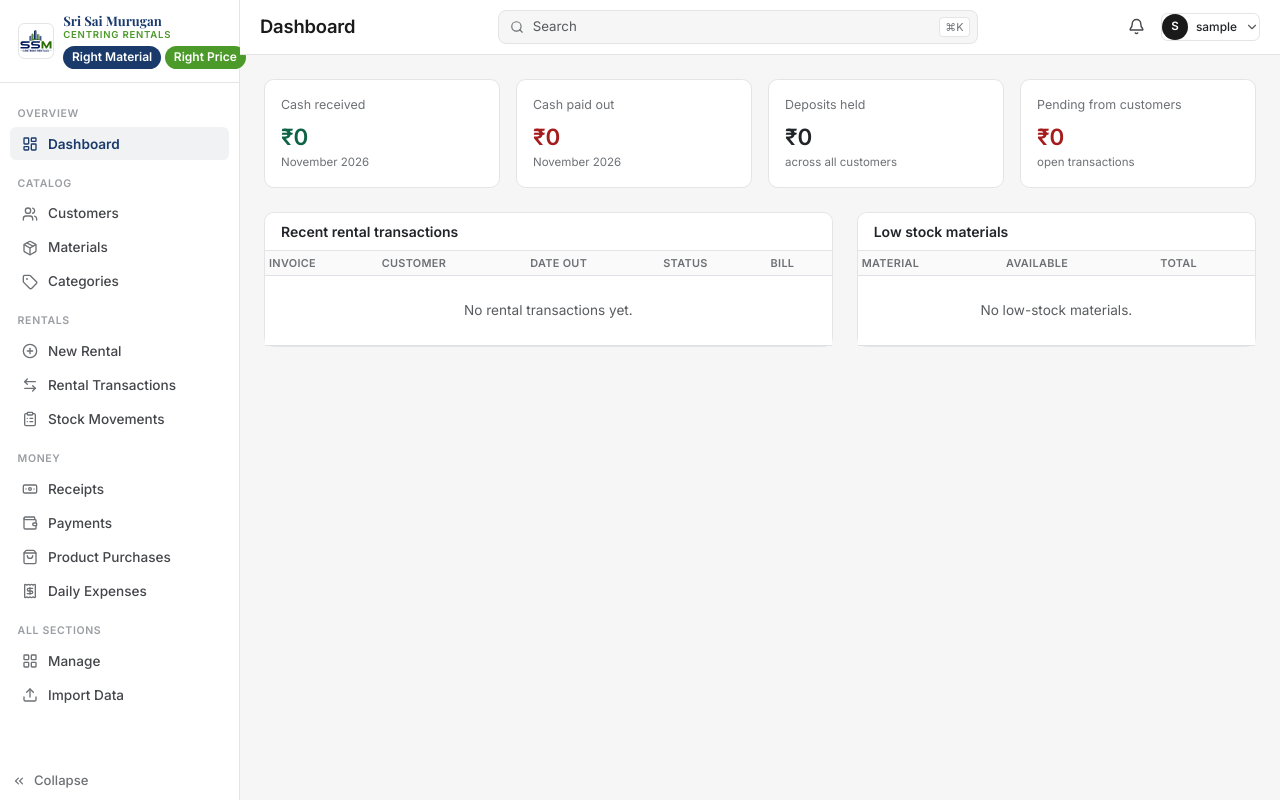
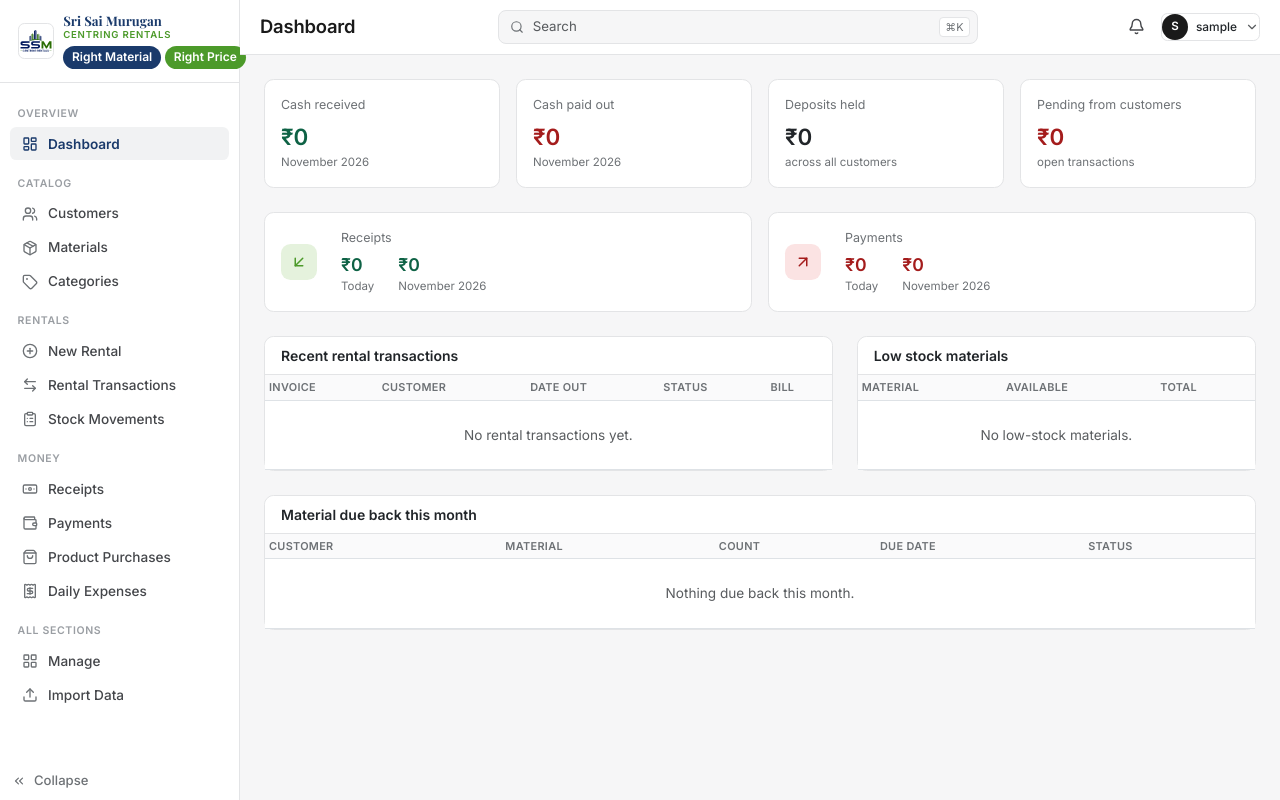
Before and after one commit to aravindarcbe/ssmcentringrentals-crm, a Django app: page / in a window 1280 px wide. Run offline with Django 5.2, Linux system fonts and the light colour scheme; the visitor is signed in with stand-in values (Sample User, id 1); data that the repository does not hold is empty.

Commit message:
Dashboard: Receipts/Payments widgets + material due back this month
Items 3 and 5 of the change-request spec. Two new cards show today's and
this month's totals for Receipts and Payments separately from the
existing cash-in/cash-out summary. A new 'Material due back this month'
table lists open rental line items whose due date (date_out +
days_estimated, a computed property — no new stored column) falls in the
current month, flagging anything already overdue.

Co-Authored-By: Claude Sonnet 5 <noreply@anthropic.com>
Claude-Session: https://claude.ai/code/session_01FrhKTpTkRuXGTXAry2N8aU

```diff
--- a/webapp/rentals/templates/rentals/dashboard.html
+++ b/webapp/rentals/templates/rentals/dashboard.html
@@ -38,6 +38,49 @@
                 <div class="stat-label">Pending from customers</div>
                 <div class="stat-value money-negative">₹{{ pending_from_customers|money }}</div>
                 <div class="stat-sub">open transactions</div>
+            </div>
+        </div>
+    </div>
+</div>
+
+<div class="row g-3 mb-4">
+    <div class="col-md-6">
+        <div class="card h-100">
+            <div class="card-body d-flex align-items-center gap-4">
+                <div class="entity-badge entity-badge-green flex-shrink-0"><i data-lucide="arrow-down-left"></i></div>
+                <div class="flex-grow-1">
+                    <div class="stat-label mb-1">Receipts</div>
+                    <div class="d-flex gap-4">
+                        <div>
+                            <div class="stat-value money-positive" style="font-size:1.1rem">₹{{ receipts_today|money }}</div>
+                            <div class="stat-sub">Today</div>
+                        </div>
+                        <div>
+                            <div class="stat-value money-positive" style="font-size:1.1rem">₹{{ receipts_month|money }}</div>
+                            <div class="stat-sub">{{ month_label }}</div>
+                        </div>
+                    </div>
+                </div>
+            </div>
+        </div>
+    </div>
+    <div class="col-md-6">
+        <div class="card h-100">
+            <div class="card-body d-flex align-items-center gap-4">
+                <div class="entity-badge flex-shrink-0" style="background:#fbe3e3;color:#a41c1c"><i data-lucide="arrow-up-right"></i></div>
+                <div class="flex-grow-1">
+                    <div class="stat-label mb-1">Payments</div>
+                    <div class="d-flex gap-4">
+                        <div>
+                            <div class="stat-value money-negative" style="font-size:1.1rem">₹{{ payments_today|money }}</div>
+                            <div class="stat-sub">Today</div>
+                        </div>
+                        <div>
+                            <div class="stat-value money-negative" style="font-size:1.1rem">₹{{ payments_month|money }}</div>
+                            <div class="stat-sub">{{ month_label }}</div>
+                        </div>
+                    </div>
+                </div>
             </div>
         </div>
     </div>
@@ -109,4 +152,34 @@
     </div>
 </div>
 
+<div class="card mt-4">
+    <div class="card-header">Material due back this month</div>
+    <div class="table-responsive">
+        <table class="table table-sm mb-0 align-middle table-hover">
+            <thead>
+                <tr><th>Customer</th><th>Material</th><th>Count</th><th>Due date</th><th>Status</th></tr>
+            </thead>
+            <tbody>
+                {% for line in due_this_month %}
+                <tr>
+                    <td><a href="{% url 'rentals:rental_detail' line.transaction_id %}">{{ line.transaction.customer.name }}</a></td>
+                    <td>{{ line.material }}</td>
+                    <td>{{ line.count }}{% if line.count_returned %} ({{ line.count_returned }} returned){% endif %}</td>
+                    <td>{{ line.due_date }}</td>
+                    <td>
+                        {% if line.due_date < today %}
+                        <span class="pill pill-warning">{{ line.due_date|timesince }} overdue</span>
+                        {% else %}
+                        <span class="pill pill-secondary">Due</span>
+                        {% endif %}
+                    </td>
+                </tr>
+                {% empty %}
+                <tr><td colspan="5" class="text-center text-muted py-4">Nothing due back this month.</td></tr>
+                {% endfor %}
+            </tbody>
+        </table>
+    </div>
+</div>
+
 {% endblock %}
--- a/webapp/rentals/views.py
+++ b/webapp/rentals/views.py
@@ -65,6 +65,11 @@ def dashboard(request):
     purchases_out = ProductPurchase.objects.filter(date__gte=month_start).aggregate(total=Sum("amount"))["total"] or 0
     cash_out = payments_out + expenses_out + purchases_out
 
+    receipts_today = Receipt.objects.filter(date=today).aggregate(total=Sum("amount"))["total"] or 0
+    receipts_month = cash_in
+    payments_today = Payment.objects.filter(date=today).aggregate(total=Sum("amount"))["total"] or 0
+    payments_month = payments_out
+
     deposits_collected = DepositLedger.objects.aggregate(total=Sum("amount_collected"))["total"] or 0
     deposits_refunded = DepositLedger.objects.aggregate(total=Sum("amount_refunded"))["total"] or 0
     deposits_held = deposits_collected - deposits_refunded
@@ -83,12 +88,34 @@ def dashboard(request):
 
     recent_transactions = RentalTransaction.objects.select_related("customer").order_by("-date_out", "-id")[:10]
 
+    # Material due back this month: due_date is computed (date_out + days_estimated),
+    # not stored, so filter in Python rather than at the DB level — the open-line-item
+    # set is small for this business, so this stays cheap.
+    open_lines = (
+        RentalLineItem.objects.exclude(transaction__status=RentalTransaction.STATUS_CLOSED)
+        .exclude(count_returned=F("count"))
+        .select_related("transaction__customer", "material")
+    )
+    due_this_month = sorted(
+        (
+            line for line in open_lines
+            if line.due_date.year == today.year and line.due_date.month == today.month
+        ),
+        key=lambda line: line.due_date,
+    )
+
     context = {
         "cash_in": cash_in,
         "cash_out": cash_out,
+        "receipts_today": receipts_today,
+        "receipts_month": receipts_month,
+        "payments_today": payments_today,
+        "payments_month": payments_month,
         "deposits_held": deposits_held,
         "pending_from_customers": pending_from_customers,
         "refunds_owed_to_customers": refunds_owed_to_customers,
+        "due_this_month": due_this_month,
+        "today": today,
         "low_stock_materials": low_stock_materials,
         "recent_transactions": recent_transactions,
         "month_label": month_start.strftime("%B %Y"),
```
Also changed, not shown: webapp/rentals/models.py (+7 -0 lines).
